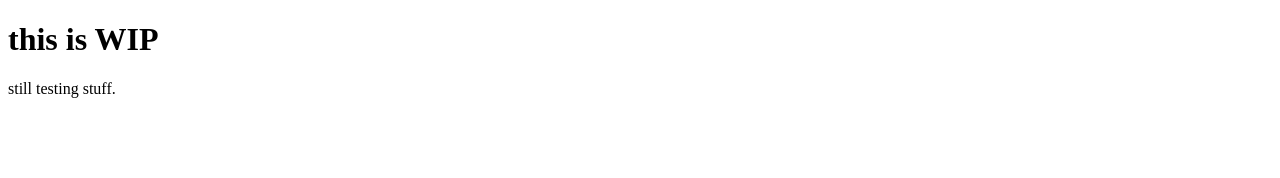
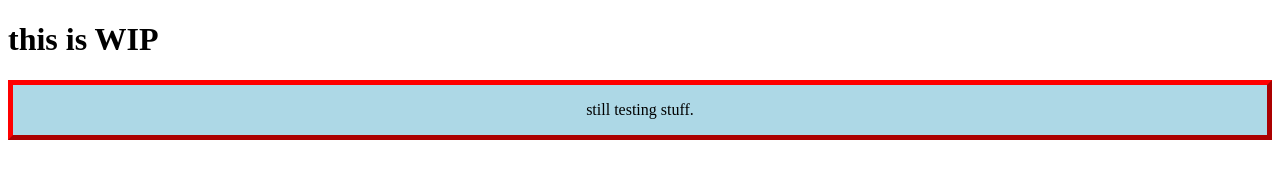
Before and after one commit to Fejluh/nevlither, a plain HTML site: page index.html in a window 1280 px wide. Drawn offline with Linux system fonts and the light colour scheme.

Commit message:
Update index.html

```diff
--- a/index.html
+++ b/index.html
@@ -3,7 +3,14 @@
           <head>
           <title>nevlither</title>
      </head>
+<style>
+.test {
+border: 5px outset red;
+background-color: lightblue;
+text-align: center;
+}
 </style>
+</head>
 <body>
 <h1>this is WIP</h1>
 
```
